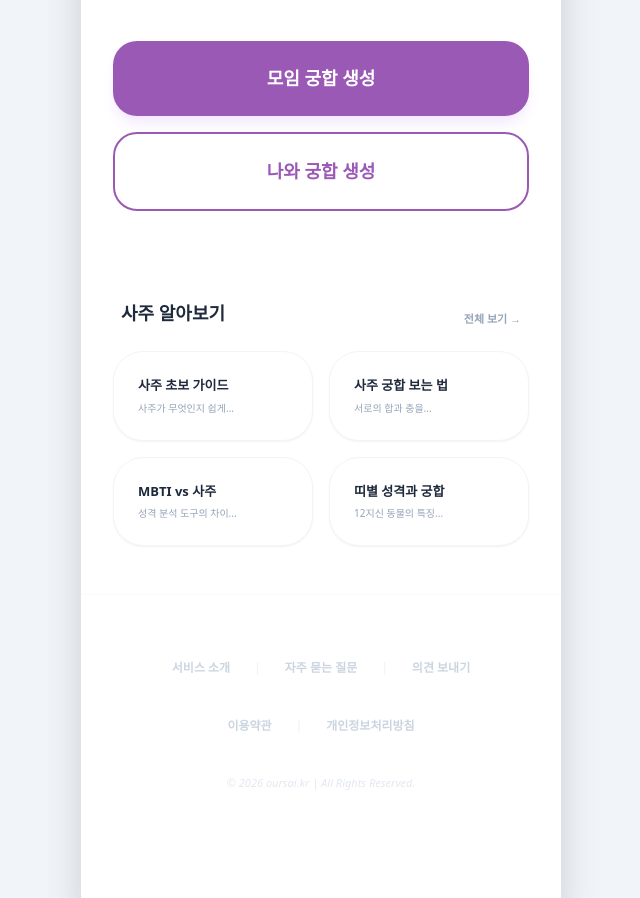
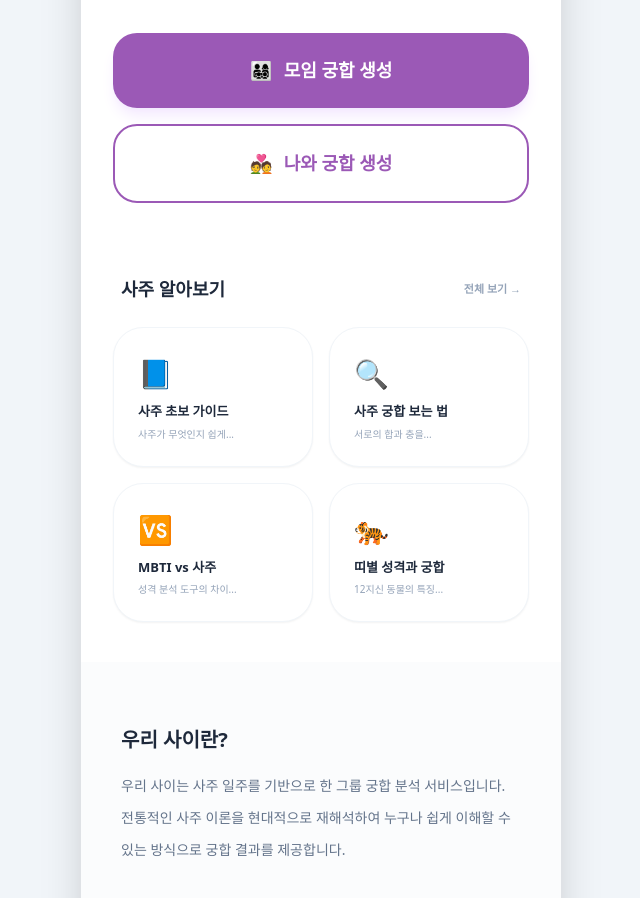
Before and after one commit to PLANB-John/oursai-web, a Next.js app: page / in a window 1280 px wide. Shown: the part 840-1738 px from the top of the page, without its empty margins (319-959 px from the left). Built offline with nearby package versions, Linux system fonts and the light colour scheme.

Commit message:
Update index.js

```diff
--- a/pages/index.js
+++ b/pages/index.js
@@ -2,7 +2,7 @@ import React, { useEffect } from 'react';
 import Head from 'next/head';
 import { motion, useMotionValue, useTransform, animate } from 'framer-motion';
 
-// 1. 숫자가 올라가는 애니메이션 컴포넌트
+// 숫자가 올라가는 애니메이션 컴포넌트
 const AnimatedNumber = ({ value }) => {
   const count = useMotionValue(0);
   const rounded = useTransform(count, (latest) => Math.round(latest).toLocaleString());
@@ -42,7 +42,7 @@ export default function Home() {
 
       <div className="w-full max-w-[480px] min-h-screen bg-white shadow-2xl flex flex-col relative overflow-hidden sm:rounded-[40px] pb-20">
 
-        {/* --- 1. 상단 도입부 (수정: 위치 위로, 크기 확대) --- */}
+        {/* --- 1. 상단 도입부 (수정: 타이틀 크기/위치/별 애니메이션 유지) --- */}
         <header className="pt-14 pb-6 text-center space-y-4">
           <motion.div
             initial={{ opacity: 0, y: -20 }} animate={{ opacity: 1, y: 0 }}
@@ -74,7 +74,7 @@ export default function Home() {
           </h1>
         </header>
 
-        {/* --- 2. 인연 네트워크 애니메이션 (중앙 정렬 유지) --- */}
+        {/* --- 2. 인연 네트워크 애니메이션 (중앙 정렬) --- */}
         <div className="relative w-full h-[400px] flex justify-center items-center my-4">
           <svg className="absolute w-[400px] h-[400px]" viewBox="0 0 400 400" style={{ left: '50%', transform: 'translateX(-50%)' }}>
             {connections.map((conn, i) => {
@@ -124,15 +124,15 @@ export default function Home() {
           </div>
         </div>
 
-        {/* --- 3. 실시간 통계 (수정: 숫자 카운팅 효과 적용) --- */}
+        {/* --- 3. 실시간 통계 (카운팅 효과 적용) --- */}
         <section className="px-8 py-4 grid grid-cols-2 gap-4">
-          <div className="bg-slate-50/50 p-6 rounded-[32px] border border-slate-100/50 text-center space-y-1">
+          <div className="bg-slate-50/50 p-6 rounded-[32px] border border-slate-100/50 text-center space-y-1 shadow-inner">
             <p className="text-[24px] font-black text-[#8e44ad]">
               <AnimatedNumber value={58644} />
             </p>
             <p className="text-[11px] text-slate-400 font-bold uppercase tracking-tighter">만들어진 모임</p>
           </div>
-          <div className="bg-slate-50/50 p-6 rounded-[32px] border border-slate-100/50 text-center space-y-1">
+          <div className="bg-slate-50/50 p-6 rounded-[32px] border border-slate-100/50 text-center space-y-1 shadow-inner">
             <p className="text-[24px] font-black text-[#8e44ad]">
               <AnimatedNumber value={283980} />
             </p>
@@ -140,36 +140,56 @@ export default function Home() {
           </div>
         </section>
 
-        {/* --- 이하 기존 버튼 및 섹션 동일 --- */}
-        <main className="px-8 py-10 space-y-4">
-          <button className="w-full py-6 bg-[#9b59b6] text-white rounded-[24px] font-black text-[18px] shadow-lg shadow-purple-100 hover:brightness-110 active:scale-95 transition-all">
-            모임 궁합 생성
+        {/* --- 4. 메인 액션 버튼 (수정: 이모지 추가 및 원본 텍스트 유지) --- */}
+        <main className="px-8 py-8 space-y-4">
+          <button className="w-full py-6 bg-[#9b59b6] text-white rounded-[24px] font-black text-[18px] shadow-lg shadow-purple-100 hover:brightness-110 active:scale-95 transition-all flex items-center justify-center gap-3">
+            <span>👨‍👩‍👧‍👦</span> 모임 궁합 생성
           </button>
-          <button className="w-full py-6 bg-white text-[#9b59b6] rounded-[24px] font-black text-[18px] border-2 border-[#9b59b6] hover:bg-purple-50 active:scale-95 transition-all">
-            나와 궁합 생성
+          <button className="w-full py-6 bg-white text-[#9b59b6] rounded-[24px] font-black text-[18px] border-2 border-[#9b59b6] hover:bg-purple-50 active:scale-95 transition-all flex items-center justify-center gap-3">
+            <span>💑</span> 나와 궁합 생성
           </button>
         </main>
 
-        <section className="px-8 py-12 space-y-6">
-          <div className="flex justify-between items-end px-2">
+        {/* --- 5. 사주 알아보기 (수정: 이모지 추가 및 기존 텍스트 유지) --- */}
+        <section className="px-8 py-10 space-y-6">
+          <div className="flex justify-between items-center px-2">
             <h2 className="text-lg font-black text-slate-800">사주 알아보기</h2>
-            <a href="/guide" className="text-[11px] text-slate-400 font-bold">전체 보기 →</a>
+            <a href="/guide" className="text-[11px] text-slate-400 font-bold hover:text-purple-500 transition-colors">전체 보기 →</a>
           </div>
           <div className="grid grid-cols-2 gap-4">
             {[
-              { t: '사주 초보 가이드', d: '사주가 무엇인지 쉽게...', link: '/guide/beginner' },
-              { t: '사주 궁합 보는 법', d: '서로의 합과 충을...', link: '/guide/matching' },
-              { t: 'MBTI vs 사주', d: '성격 분석 도구의 차이...', link: '/guide/mbti' },
-              { t: '띠별 성격과 궁합', d: '12지신 동물의 특징...', link: '/guide/zodiac' }
+              { emoji: '📘', t: '사주 초보 가이드', d: '사주가 무엇인지 쉽게...', link: '/guide/beginner' },
+              { emoji: '🔍', t: '사주 궁합 보는 법', d: '서로의 합과 충을...', link: '/guide/matching' },
+              { emoji: '🆚', t: 'MBTI vs 사주', d: '성격 분석 도구의 차이...', link: '/guide/mbti' },
+              { emoji: '🐅', t: '띠별 성격과 궁합', d: '12지신 동물의 특징...', link: '/guide/zodiac' }
             ].map((card, i) => (
-              <a key={i} href={card.link} className="bg-white p-6 rounded-[30px] border border-slate-100 shadow-sm hover:shadow-md transition-all group">
-                <p className="text-[13px] font-bold text-slate-800 mb-1 group-hover:text-purple-500">{card.t}</p>
+              <a key={i} href={card.link} className="bg-white p-6 rounded-[30px] border border-slate-100 shadow-sm hover:shadow-md transition-all group overflow-hidden relative">
+                <span className="text-[28px] mb-2 block">{card.emoji}</span>
+                <p className="text-[13px] font-bold text-slate-800 mb-1 group-hover:text-purple-500 transition-colors">{card.t}</p>
                 <p className="text-[10px] text-slate-400 leading-4">{card.d}</p>
               </a>
             ))}
           </div>
         </section>
 
+        {/* --- 6. 서비스 소개 (원본 유지) --- */}
+        <section className="px-8 py-16 space-y-8 bg-slate-50/50">
+          <div className="space-y-4 px-2">
+            <h2 className="text-xl font-black text-slate-800">우리 사이란?</h2>
+            <p className="text-[14px] text-slate-500 leading-8">
+              우리 사이는 사주 일주를 기반으로 한 그룹 궁합 분석 서비스입니다. 전통적인 사주 이론을 현대적으로 재해석하여 누구나 쉽게 이해할 수 있는 방식으로 궁합 결과를 제공합니다.
+            </p>
+          </div>
+          <div className="bg-white p-8 rounded-[40px] space-y-4 border border-slate-100 shadow-sm">
+            {['최대 12명까지 그룹 궁합 분석', '완전 무료, 회원가입 불필요', '링크 공유로 간편한 참여'].map((txt, i) => (
+              <p key={i} className="text-[13px] font-bold text-slate-700 flex items-center gap-3">
+                <span className="text-purple-500">✓</span> {txt}
+              </p>
+            ))}
+          </div>
+        </section>
+
+        {/* --- 7. 최종 푸터 (표준 스타일) --- */}
         <footer className="px-8 py-16 bg-white text-center space-y-10 border-t border-slate-50">
           <div className="flex justify-center gap-6 text-[12px] text-slate-300 font-bold">
             <a href="/intro" className="hover:text-purple-400">서비스 소개</a>
```
